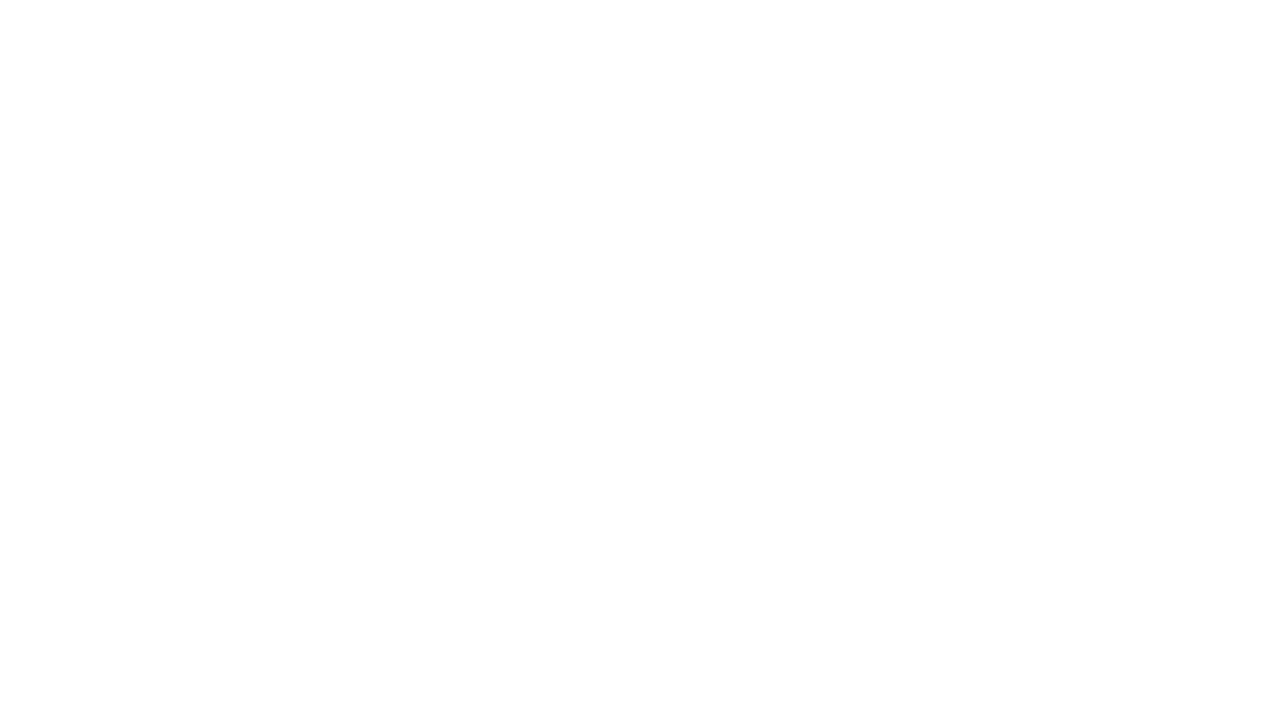
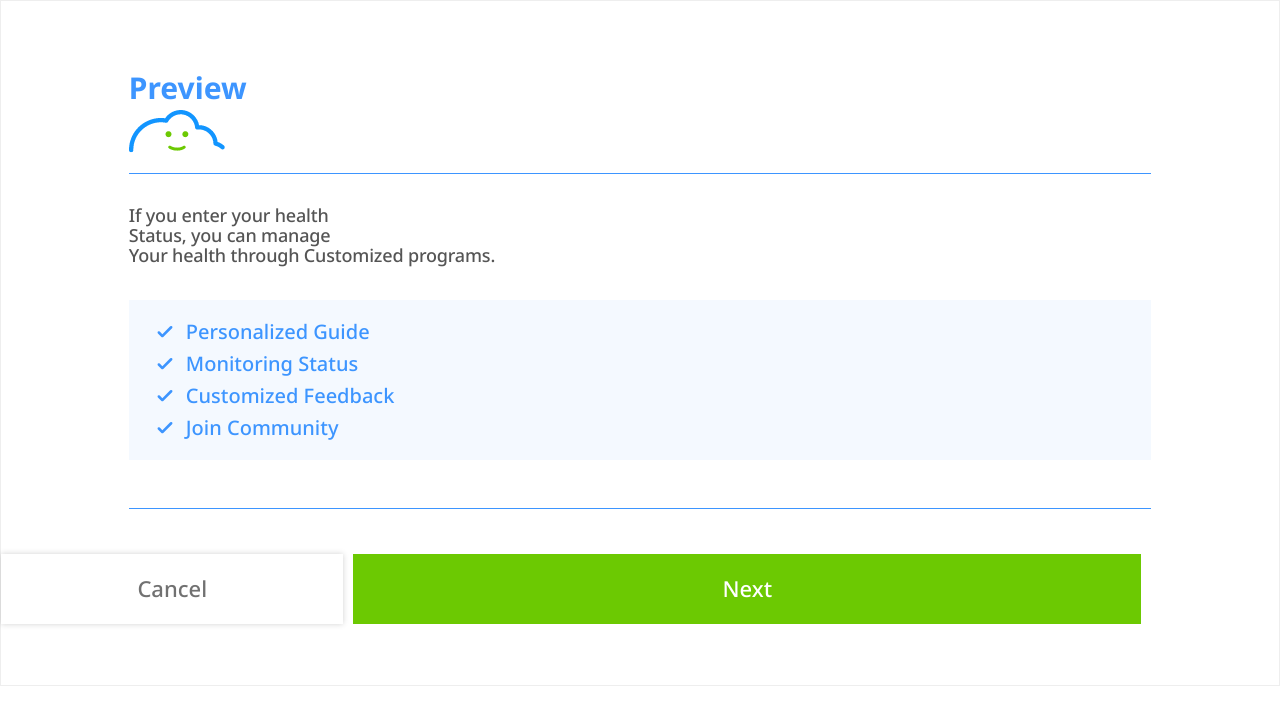
Before and after one commit to ruby-yujin/broccoli365, a Vue app: page /nonVerify/step03 in a window 1280 px wide. Before the commit this address had no page. Shown: the top 724 px of the page. Built offline with nearby package versions, Linux system fonts and the light colour scheme; a web font is replaced by a local one.

Commit message:
[feature] nonVerify step 03

```diff
--- /dev/null
+++ b/src/design/view/nonVerify/step03.vue
@@ -0,0 +1,144 @@
+<template>
+  <div
+    class="h-screen max-w-md mx-auto flex items-center justify-center relative guide-line"
+  >
+    <div class="wrap relative">
+      <div class="preview-content">
+        <div class="flex justify-between items-end preview-top">
+          <h2>Preview</h2>
+          <img src="/images/icon_cloud.png" alt="icon cloud" />
+        </div>
+        <div class="preview-middle">
+          <p class="subject">
+            If you enter your health<br />Status, you can manage<br />
+            Your health through Customized programs.
+          </p>
+          <ul class="check-list">
+            <li>
+              <svg width="32" height="32" viewBox="0 0 24 24">
+                <path
+                  fill="currentColor"
+                  d="m10 13.6l5.9-5.9q.275-.275.7-.275q.425 0 .7.275q.275.275.275.7q0 .425-.275.7l-6.6 6.6q-.3.3-.7.3q-.4 0-.7-.3l-2.6-2.6q-.275-.275-.275-.7q0-.425.275-.7q.275-.275.7-.275q.425 0 .7.275Z"
+                /></svg
+              ><span>Personalized Guide</span>
+            </li>
+            <li>
+              <svg width="32" height="32" viewBox="0 0 24 24">
+                <path
+                  fill="currentColor"
+                  d="m10 13.6l5.9-5.9q.275-.275.7-.275q.425 0 .7.275q.275.275.275.7q0 .425-.275.7l-6.6 6.6q-.3.3-.7.3q-.4 0-.7-.3l-2.6-2.6q-.275-.275-.275-.7q0-.425.275-.7q.275-.275.7-.275q.425 0 .7.275Z"
+                /></svg
+              ><span>Monitoring Status</span>
+            </li>
+            <li>
+              <svg width="32" height="32" viewBox="0 0 24 24">
+                <path
+                  fill="currentColor"
+                  d="m10 13.6l5.9-5.9q.275-.275.7-.275q.425 0 .7.275q.275.275.275.7q0 .425-.275.7l-6.6 6.6q-.3.3-.7.3q-.4 0-.7-.3l-2.6-2.6q-.275-.275-.275-.7q0-.425.275-.7q.275-.275.7-.275q.425 0 .7.275Z"
+                /></svg
+              ><span>Customized Feedback</span>
+            </li>
+            <li>
+              <svg width="32" height="32" viewBox="0 0 24 24">
+                <path
+                  fill="currentColor"
+                  d="m10 13.6l5.9-5.9q.275-.275.7-.275q.425 0 .7.275q.275.275.275.7q0 .425-.275.7l-6.6 6.6q-.3.3-.7.3q-.4 0-.7-.3l-2.6-2.6q-.275-.275-.275-.7q0-.425.275-.7q.275-.275.7-.275q.425 0 .7.275Z"
+                /></svg
+              ><span>Join Community</span>
+            </li>
+          </ul>
+        </div>
+      </div>
+    </div>
+    <div class="btn-wrap">
+      <button class="rounded-full btn-prev">Cancel</button>
+      <button class="rounded-full btn-next">Next</button>
+    </div>
+  </div>
+</template>
+
+<style lang="scss">
+.guide-line {
+  border: 1px solid #eee;
+  flex-wrap: wrap;
+}
+.wrap {
+  width: 80%;
+  margin: 0 auto;
+}
+.preview-content {
+  .preview-top {
+    margin-bottom: 20px;
+    h2 {
+      font-size: 30px;
+      font-weight: bold;
+      color: #3d95ff;
+    }
+    img {
+    }
+  }
+  .preview-middle {
+    padding: 32px 0 24px;
+    border-top: 1px solid #3d95ff;
+    border-bottom: 1px solid #3d95ff;
+    .subject {
+      font-size: 18px;
+      font-weight: 500;
+      line-height: 1.11;
+      letter-spacing: -0.18px;
+      text-align: left;
+      color: #555;
+    }
+    .check-list {
+      background-color: #f4f9ff;
+      margin: 34px 0 24px;
+      padding: 1rem 20px;
+      li {
+        display: flex;
+        align-items: center;
+        svg {
+          color: #3d95ff;
+        }
+        span {
+          margin-left: 5px;
+          display: inline-block;
+          color: #3d95ff;
+          font-size: 20px;
+          font-weight: 500;
+        }
+      }
+    }
+  }
+}
+
+.btn-wrap {
+  width: 90%;
+  display: flex;
+  justify-content: space-between;
+  align-items: center;
+  padding: 35px 0;
+  margin-top: auto;
+}
+.btn-prev {
+  width: 30%;
+  height: 70px;
+  font-size: 22px;
+  font-weight: 500;
+  color: #717171;
+  box-shadow: 0 0 6px 0 rgba(0, 0, 0, 0.18);
+  display: flex;
+  justify-content: center;
+  align-items: center;
+}
+.btn-next {
+  width: 69%;
+  height: 70px;
+  background-color: #6cc902;
+  color: #fff;
+  font-size: 22px;
+  font-weight: 500;
+  display: flex;
+  justify-content: center;
+  align-items: center;
+}
+</style>
--- a/src/design/view/verify/step01.vue
+++ b/src/design/view/verify/step01.vue
@@ -47,6 +47,12 @@
 <style lang="scss">
 .guide-line {
   border: 1px solid #eee;
+  padding: 4rem 0 1rem;
+  flex-wrap: wrap;
+}
+.wrap {
+  width: 80%;
+  margin: 0 auto;
 }
 .title {
   font-size: 23px;
@@ -109,16 +115,15 @@ button + button {
 }
 
 .btn-wrap {
-  width: 80%;
-  position: absolute;
-  bottom: 0;
+  width: 90%;
   display: flex;
-  justify-content: center;
+  justify-content: space-between;
   align-items: center;
   padding: 35px 0;
+  margin-top: auto;
 }
 .btn-prev {
-  width: 25%;
+  width: 30%;
   height: 70px;
   font-size: 22px;
   font-weight: 500;
@@ -129,7 +134,7 @@ button + button {
   align-items: center;
 }
 .btn-next {
-  width: 74%;
+  width: 69%;
   height: 70px;
   background-color: #6cc902;
   color: #fff;
--- a/src/design/view/verify/step02.vue
+++ b/src/design/view/verify/step02.vue
@@ -7,7 +7,7 @@
       <h2 class="title text-center mx-auto">Enter your cell phone number</h2>
       <form action="">
         <div class="user-info">
-          <input type="text" value="0" />
+          <input type="text" value="0" class="w-full" />
         </div>
       </form>
     </div>
@@ -21,9 +21,13 @@
 <style lang="scss">
 .guide-line {
   border: 1px solid #eee;
+  flex-wrap: wrap;
+}
+.wrap {
+  width: 80%;
+  margin: 0 auto;
 }
 .title {
-  width: 90%;
   font-size: 22px;
   font-weight: bold;
   line-height: 1.13;
@@ -42,12 +46,11 @@
 }
 .btn-wrap {
   width: 90%;
-  position: absolute;
-  bottom: 0;
   display: flex;
   justify-content: space-between;
   align-items: center;
   padding: 35px 0;
+  margin-top: auto;
 }
 .btn-prev {
   width: 30%;
--- a/src/design/view/verify/step03.vue
+++ b/src/design/view/verify/step03.vue
@@ -3,24 +3,55 @@
     class="h-screen max-w-md mx-auto flex items-center justify-center relative guide-line"
   >
     <div class="wrap relative">
-      <img src="/images/icon_smile.png" alt="" class="block mx-auto" />
-      <h2 class="title text-center">Enter your cell phone number</h2>
-      <form action="">
-        <div class="user-info">
-          <input type="text" value="0" />
+      <!-- Modal -->
+      <div class="">
+        <button
+          type="button"
+          class="inline-block px-6 py-2.5 bg-blue-600 text-white"
+          data-bs-toggle="modal"
+          data-bs-target="#exampleModalSm"
+        >
+          Small modal
+        </button>
+      </div>
+
+      <div
+        class="modal fade fixed top-0 left-0 hidden w-full h-full outline-none overflow-x-hidden overflow-y-auto"
+        id="exampleModalSm"
+        tabindex="-1"
+        aria-modal="true"
+      >
+        <div class="modal-dialog modal-sm relative w-auto pointer-events-none">
+          <div class="modal-content">
+            <div class="modal-body relative p-4"></div>
+          </div>
         </div>
-      </form>
-    </div>
-    <div class="btn-wrap">
-      <button class="rounded-full btn-prev">Prev</button>
-      <button class="rounded-full btn-next">Next</button>
+      </div>
     </div>
   </div>
 </template>
 
 <style lang="scss">
+.common-modal {
+  box-shadow: 0 0 10px 0 rgba(6, 44, 90, 0.12);
+  border: solid 1px #3d95ff;
+  background-color: #fff;
+  .title {
+    font-size: 18px;
+    font-weight: bold;
+    line-height: 1.11;
+    text-align: center;
+    color: #555;
+  }
+}
 .guide-line {
   border: 1px solid #eee;
+  padding: 4rem 0 1rem;
+  flex-wrap: wrap;
+}
+.wrap {
+  width: 80%;
+  margin: 0 auto;
 }
 .title {
   font-size: 23px;
@@ -41,12 +72,11 @@
 }
 .btn-wrap {
   width: 90%;
-  position: absolute;
-  bottom: 0;
   display: flex;
   justify-content: space-between;
   align-items: center;
   padding: 35px 0;
+  margin-top: auto;
 }
 .btn-prev {
   width: 30%;
--- a/src/design/view/verify/step04.vue
+++ b/src/design/view/verify/step04.vue
@@ -24,6 +24,12 @@
 <style lang="scss">
 .guide-line {
   border: 1px solid #eee;
+  padding: 4rem 0 1rem;
+  flex-wrap: wrap;
+}
+.wrap {
+  width: 80%;
+  margin: 0 auto;
 }
 .title {
   width: 90%;
@@ -54,12 +60,11 @@
 }
 .btn-wrap {
   width: 90%;
-  position: absolute;
-  bottom: 0;
   display: flex;
   justify-content: space-between;
   align-items: center;
   padding: 35px 0;
+  margin-top: auto;
 }
 .btn-prev {
   width: 30%;
--- a/src/design/view/verify/step05.vue
+++ b/src/design/view/verify/step05.vue
@@ -21,6 +21,12 @@
 <style lang="scss">
 .guide-line {
   border: 1px solid #eee;
+  padding: 4rem 0 1rem;
+  flex-wrap: wrap;
+}
+.wrap {
+  width: 80%;
+  margin: 0 auto;
 }
 .title {
   width: 90%;
@@ -42,12 +48,11 @@
 }
 .btn-wrap {
   width: 90%;
-  position: absolute;
-  bottom: 0;
   display: flex;
   justify-content: space-between;
   align-items: center;
   padding: 35px 0;
+  margin-top: auto;
 }
 .btn-prev {
   width: 30%;
--- a/src/design/view/verify/step06.vue
+++ b/src/design/view/verify/step06.vue
@@ -26,6 +26,12 @@
 <style lang="scss">
 .guide-line {
   border: 1px solid #eee;
+  padding: 4rem 0 1rem;
+  flex-wrap: wrap;
+}
+.wrap {
+  width: 80%;
+  margin: 0 auto;
 }
 .title {
   width: 90%;
@@ -80,12 +86,11 @@
 }
 .btn-wrap {
   width: 90%;
-  position: absolute;
-  bottom: 0;
   display: flex;
   justify-content: space-between;
   align-items: center;
   padding: 35px 0;
+  margin-top: auto;
 }
 .btn-prev {
   width: 30%;
--- a/src/design/view/verify/step07.vue
+++ b/src/design/view/verify/step07.vue
@@ -26,6 +26,12 @@
 <style lang="scss">
 .guide-line {
   border: 1px solid #eee;
+  padding: 4rem 0 1rem;
+  flex-wrap: wrap;
+}
+.wrap {
+  width: 80%;
+  margin: 0 auto;
 }
 .title {
   width: 90%;
@@ -80,12 +86,11 @@
 }
 .btn-wrap {
   width: 90%;
-  position: absolute;
-  bottom: 0;
   display: flex;
   justify-content: space-between;
   align-items: center;
   padding: 35px 0;
+  margin-top: auto;
 }
 .btn-prev {
   width: 30%;
```
Also changed, not shown: src/router.js (+7 -1 lines), public/images/icon_cloud.png (added), src/components/Modal.vue (added).
